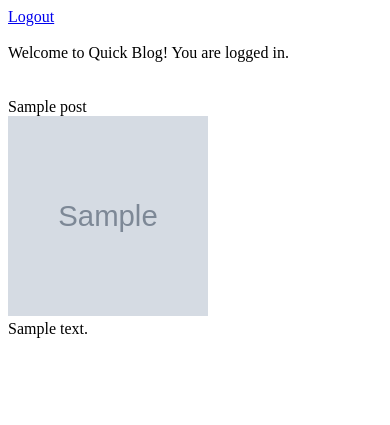
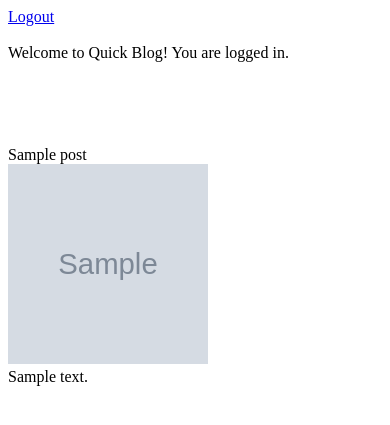
Before and after one commit to migdall/quickblog, a Python web app: template posts/templates/index.html in a window 390 px wide. Shown: the top 425 px of the page. Run offline with Jinja, Linux system fonts and the light colour scheme; the template is opened without the code that fills it: most values are stand-ins (such as "Sample title", 1, 10 or a date in 2020); grey boxes marked "Sample" are stand-in pictures.

Commit message:
Styling for 3 column look

```diff
--- a/posts/static/css/style.css
+++ b/posts/static/css/style.css
@@ -13,3 +13,95 @@ img.post-image {
     width: 200px;
     height: 200px;
 }
+
+/* Features */
+
+	.features {
+		display: -moz-flex;
+		display: -webkit-flex;
+		display: -ms-flex;
+		display: flex;
+		-moz-justify-content: space-between;
+		-webkit-justify-content: space-between;
+		-ms-justify-content: space-between;
+		justify-content: space-between;
+		position: relative;
+	}
+
+		.features > section {
+			width: calc(33.33333333% - 5em);
+		}
+
+			.features > section:before {
+				content: '';
+				display: block;
+				height: 100%;
+				margin-left: -3.75em;
+				position: absolute;
+				top: 0;
+				width: 1px;
+			}
+
+			.features > section:first-child {
+				border-left: 0;
+			}
+
+				.features > section:first-child:before {
+					display: none;
+				}
+
+		@media screen and (max-width: 1280px) {
+
+			.features > section {
+				width: calc(33.33333333% - 2.5em);
+			}
+
+				.features > section:before {
+					margin-left: -2em;
+				}
+
+		}
+
+		@media screen and (max-width: 980px) {
+
+			.features {
+				-moz-flex-direction: column;
+				-webkit-flex-direction: column;
+				-ms-flex-direction: column;
+				flex-direction: column;
+			}
+
+				.features > section {
+					width: 100%;
+				}
+
+					.features > section:before {
+						width: 100%;
+						height: 1px;
+						margin-left: 0;
+						position: relative;
+						top: -3em;
+					}
+
+					.features > section:first-child:before {
+						display: none;
+					}
+
+		}
+
+		@media screen and (max-width: 736px) {
+
+			.features > section:before {
+				top: -2.5em;
+			}
+
+		}
+
+	.features > section:before {
+		background-color: #e6e6e6;
+	}
+
+
+.post-wrapper {
+    padding: 3em 0 1em 0;
+}
--- a/posts/templates/index.html
+++ b/posts/templates/index.html
@@ -31,8 +31,9 @@
   <div>Welcome to Quick Blog! You are logged in.</div>
   <br>
   <br>
+  <div class="features">
   {% for post in posts %}
-  <div class="post-container">
+  <div class="post-container post-wrapper">
   <div>{{ post.title }}</div>
   {% if post.image %}
   <div><img class="post-image" src="/media/{{ post.image }}"></div>
@@ -47,5 +48,7 @@
   <!-- End of container -->
   </div>
   {% endfor %}
+  <!-- End of features -->
+  </div>
 </body>
 </html>
```
